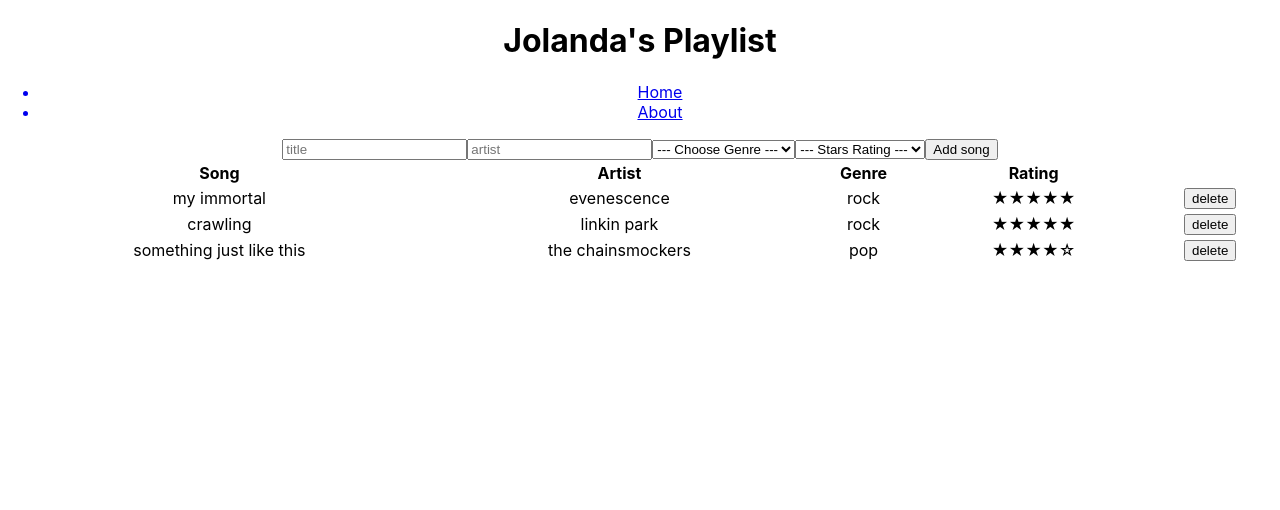
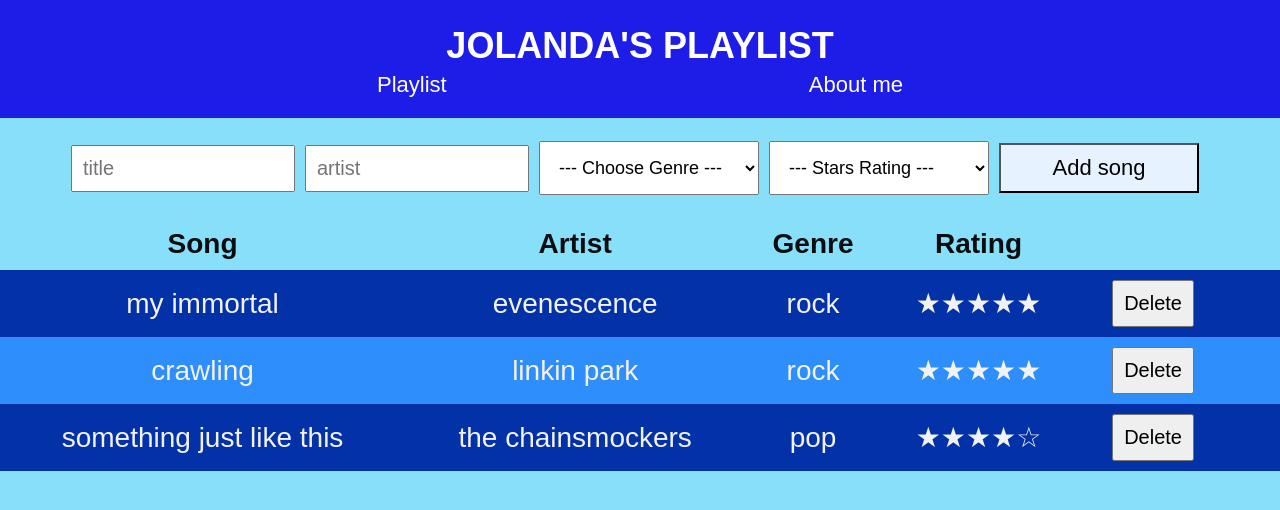
Before and after one commit to JEBesteman/jolanda_besteman-lilPlaylist, a React (Create React App) app: page / in a window 1280 px wide. Shown: the top 510 px of the page. Built offline with nearby package versions, Linux system fonts and the light colour scheme.

Commit message:
finishing touches! css vooral

```diff
--- a/src/App.css
+++ b/src/App.css
@@ -1,3 +1,131 @@
 .App {
   text-align: center;
 }
+
+* {
+  margin: 0;
+  padding: 0;
+}
+
+body {
+  display: flex;
+  flex-direction: column;
+  font-family: sans-serif;
+  background-color: #87dffa;
+}
+
+.header {
+  background-color: rgb(29, 29, 231);
+  color: white;
+  padding: 15px;
+}
+
+.links {
+  list-style-type: none;
+  display: flex;
+  flex-direction: row;
+  justify-content: space-evenly;
+  font-size: 22px;
+  color: white;
+}
+
+.links li {
+  margin: 5px 0;
+}
+
+a {
+  color: white;
+  text-decoration: none;
+}
+
+a:hover {
+  color: #99ddff;
+  text-decoration: underline;
+}
+
+.formInput {
+  margin: 10px;
+  margin-right: 20px;
+  display: flex;
+  justify-content: center;
+  align-items: center;
+  gap: 10px;
+}
+
+.formInput input {
+  width: 200px;
+  padding: 10px;
+  font-size: 20px;
+}
+
+.formInput select {
+  width: 220px;
+  padding: 15px;
+  font-size: 18px;
+}
+
+.formInput button {
+  width: 200px;
+  margin: 15px 0;
+  padding: 10px;
+  font-size: 22px;
+  cursor: pointer;
+  background-color: #e6f2ff;
+}
+
+.formInput button:hover {
+  background-color: #43cae8;
+}
+
+table {
+  width: 100%;
+  border-collapse: collapse;
+  color: #f2f2f2;
+}
+
+th,
+td {
+  padding: 10px;
+  font-size: 28px;
+}
+
+th {
+  color: rgb(10, 12, 14);
+}
+
+tbody tr:nth-child(odd) {
+  background-color: #0332a8;
+}
+tbody tr:nth-child(even) {
+  background-color: #2d8efc;
+}
+
+.delete-btn {
+  padding: 10px;
+  font-size: 20px;
+  margin-right: 50px;
+}
+.delete-btn:hover {
+  background-color: #43cae8;
+}
+
+.about {
+  display: flex;
+  flex-direction: column;
+  align-self: center;
+  font-size: 24px;
+  line-height: 3em;
+  margin: 20px;
+  margin-top: 40px;
+}
+
+h2 {
+  font-size: 32px;
+  text-transform: uppercase;
+}
+
+h1 {
+  font-size: 36px;
+  text-transform: uppercase;
+  padding-top: 10px;
+}
--- a/src/components/About.js
+++ b/src/components/About.js
@@ -2,19 +2,21 @@ import React from "react";
 
 const About = () => {
   return (
-    <div>
+    <div className="about">
       <h2>Muziek is mijn alles!!</h2>
       <p>
         Dankzij muziek ben ik door de lastigste periodes van mijn leven gekomen.
       </p>
       <p>
         Ik heb zelfs mijn hond Chester vernoemd naar mijn favoriete zanger van
-        Linkin Park, die helaas zelf overleden is.{" "}
+        Linkin Park, die helaas zelf paar jaar geleden overleden is. RIP.
       </p>
       <p>
         Ik heb deze opdracht gemaakt met React en React router v6, voor nu
-        zonder Redux (toekomst!)
+        zonder Redux (toekomst!).
       </p>
+      <p>Je kan je eigen liedjes toevoegen aan de lijst. En ook weer verwijderen!</p>
+      <p>VEEL PLEZIER!!!</p>
     </div>
   );
 };
--- a/src/components/Header.js
+++ b/src/components/Header.js
@@ -3,14 +3,14 @@ import { Link } from "react-router-dom";
 
 const Header = () => {
   return (
-    <div>
+    <div className="header">
       <h1>Jolanda's Playlist</h1>
-      <ul>
+      <ul className="links">
         <Link to="/">
-          <li>Home</li>
+          <li>Playlist</li>
         </Link>
         <Link to="/About">
-          <li>About</li>
+          <li>About me</li>
         </Link>
       </ul>
     </div>
--- a/src/components/ListItem.js
+++ b/src/components/ListItem.js
@@ -2,13 +2,15 @@ import React from "react";
 
 const ListItem = ({ song, deleteSong }) => {
   return (
-    <tr className="song-header">
+    <tr>
       <td>{song.title}</td>
       <td>{song.artist}</td>
       <td>{song.genre}</td>
       <td>{song.rating}</td>
       <td>
-        <button onClick={() => deleteSong(song.id)}>delete</button>
+        <button onClick={() => deleteSong(song.id)} className="delete-btn">
+          Delete
+        </button>
       </td>
     </tr>
   );
--- a/src/components/SongForm.js
+++ b/src/components/SongForm.js
@@ -48,7 +48,7 @@ class SongForm extends Component {
 
   render() {
     return (
-      <form onSubmit={this.onSubmit}>
+      <form onSubmit={this.onSubmit} className="formInput">
         <input
           type="text"
           name="title"
--- a/src/components/SongList.js
+++ b/src/components/SongList.js
@@ -6,17 +6,20 @@ const SongList = ({ songs, deleteSong }) => {
     <ListItem key={song.id} song={song} deleteSong={deleteSong} />
   ));
   return (
-    <table style={{ width: "100%" }}>
+    <div className="playlist">
+      <table>
         <thead>
           <tr className="song-header">
-          <th className="song-row__item">Song</th>
-          <th className="song-row__item">Artist</th>
-          <th className="song-row__item">Genre</th>
-          <th className="song-row__item">Rating</th>
+            <th>Song</th>
+            <th>Artist</th>
+            <th>Genre</th>
+            <th>Rating</th>
+            <th></th>
           </tr>
         </thead>
         <tbody>{songItems}</tbody>
       </table>
+    </div>
   );
 };
 
```
Also changed, not shown: src/components/SongOverview.js (+5 -3 lines), src/App.js (line endings or trailing spaces). Lines whose indentation alone changed are shown as unchanged.
